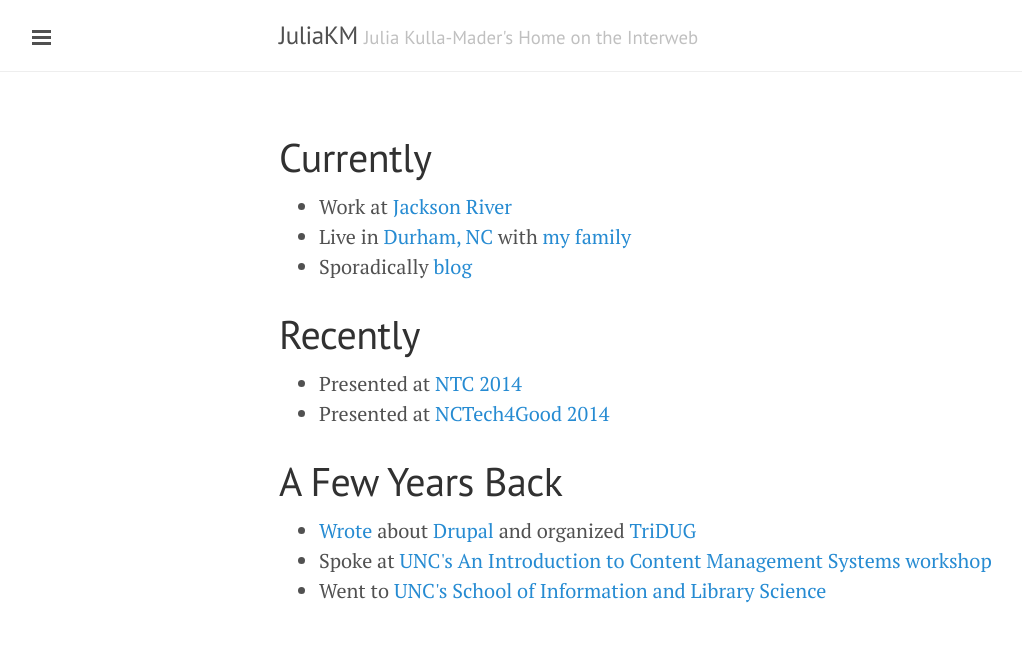
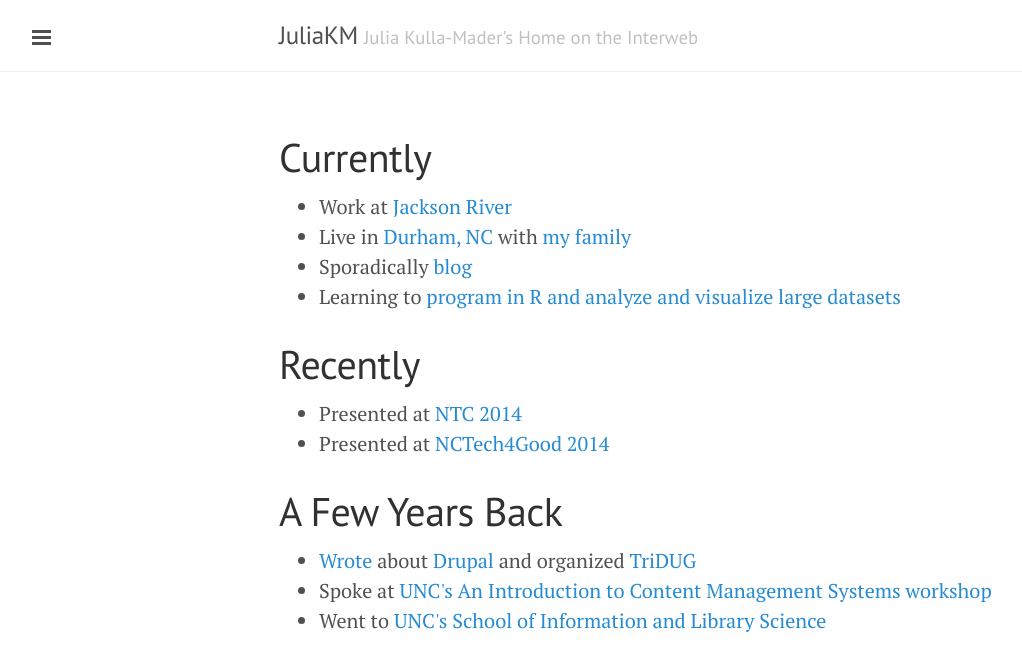
Before and after one commit to juliakm/old.juliakm.github.io, a Jekyll site: the page built from index.html, in a window 1280 px wide. Shown: the top 672 px of the page, without its empty margins (1-1023 px from the left). Built offline with Jekyll 4.4.1, drawn with Linux system fonts in a browser that asks for light colours; Markdown is read by kramdown in place of the engine named in the settings; the list of posts is cut into pages by our own code.

Commit message:
Adding currently link

```diff
--- a/index.html
+++ b/index.html
@@ -9,7 +9,8 @@ published: true
 <li>Work at <a href="http://jacksonriver.com">Jackson River</a></li>
 <li>Live in <a href="http://durhamnc.gov/Pages/Home.aspx">Durham, NC</a> with <a href="https://www.flickr.com/photos/juliakm/15915433431/">my family</a></li>
 <li>Sporadically <a href="http://juliagoolia.tumblr.com">blog</a>
-</ul>
+  <li>Learning to <a href="https://github.com/juliakm?tab=repositories">program in R and analyze and visualize large datasets</a></li>
+  </ul>
 
 <h1>Recently</h1>
 <ul class="posts">
```
